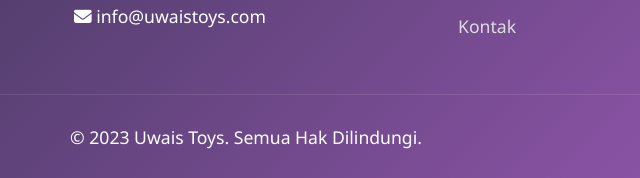
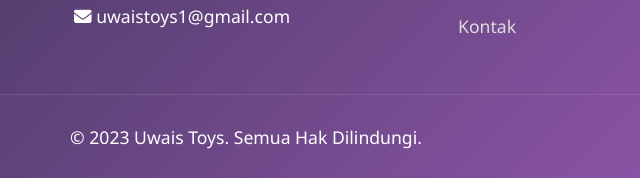
Before and after one commit to Uwais-Toys/uwaistoys1, a plain HTML site: page index.html in a window 1280 px wide. Shown: the part 4484-4662 px from the top of the page, 394-1034 px from the left. Drawn offline with Linux system fonts and the light colour scheme.

Commit message:
Aktualisieren von index.html

```diff
--- a/index.html
+++ b/index.html
@@ -803,7 +803,7 @@
                     <h3>Kontak Kami</h3>
                     <p><i class="fas fa-map-marker-alt"></i> Jl. KI Anwar Mangku Lr. sekolah 3 No. 1104, Palembang</p>
                     <p><i class="fas fa-phone"></i> (+62) 821-8115-9799 </p>
-                    <p><i class="fas fa-envelope"></i> info@uwaistoys.com</p>
+                    <p><i class="fas fa-envelope"></i> uwaistoys1@gmail.com</p>
                 </div>
                 <div class="footer-section">
                     <h3>Link Cepat</h3>
```
